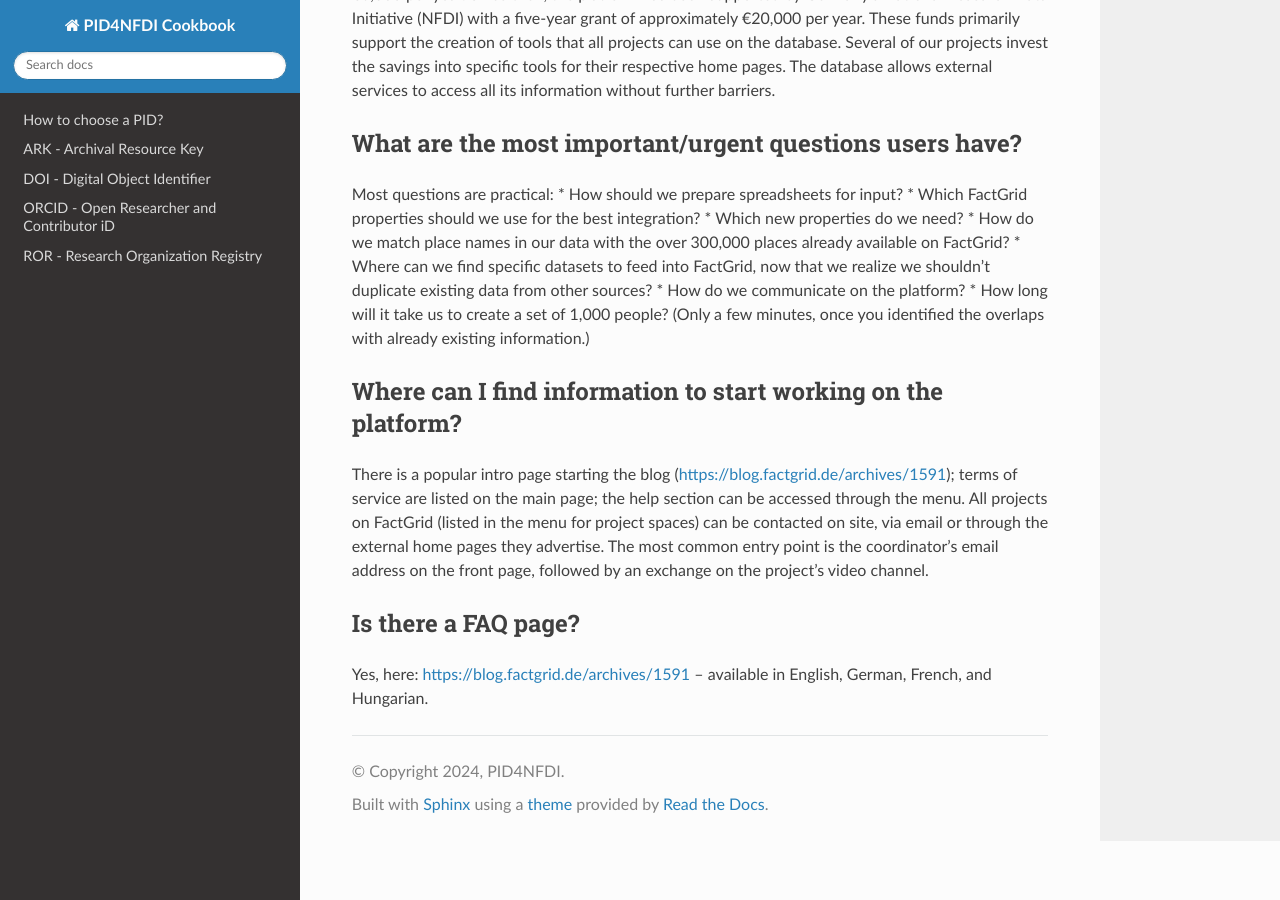
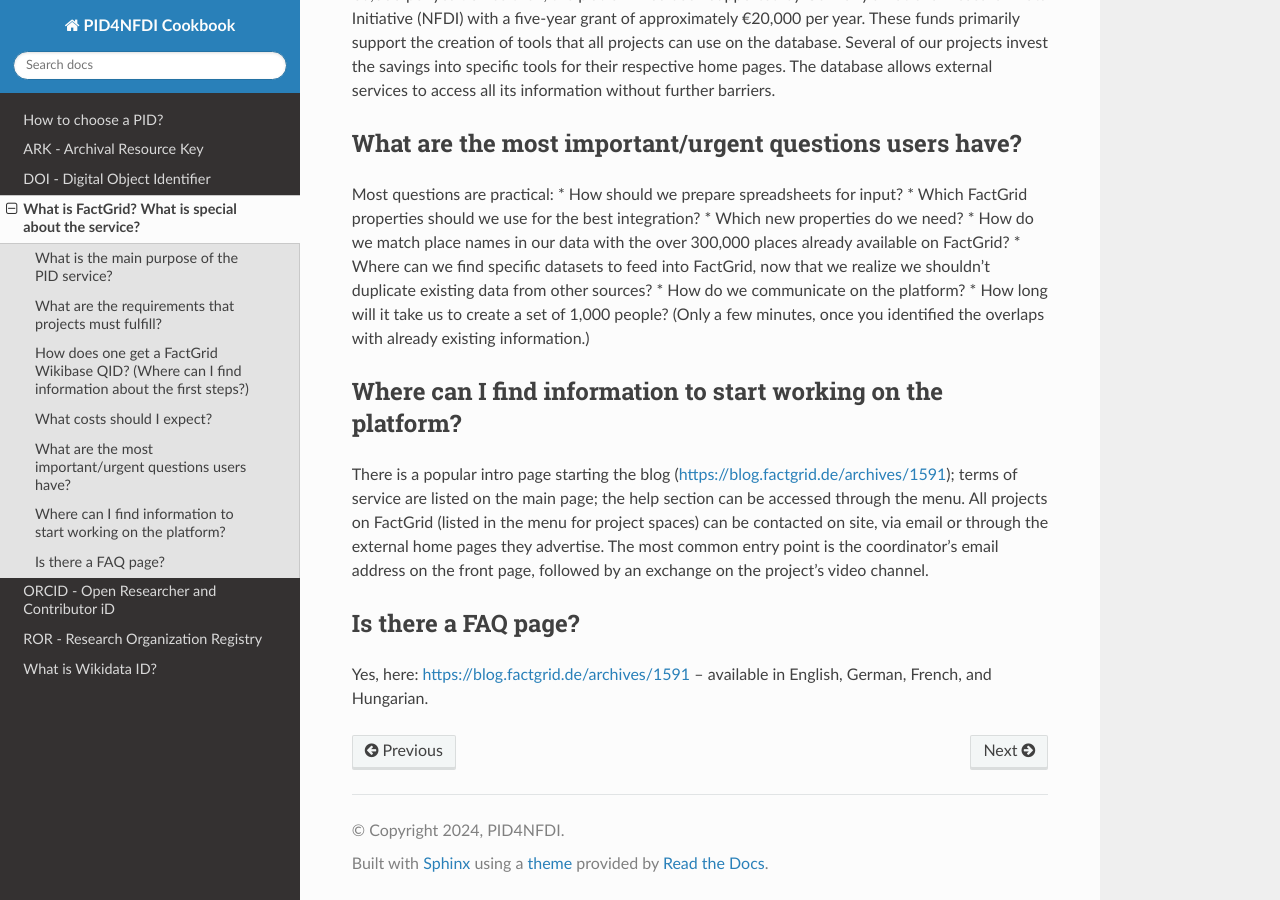
Before and after one commit to stephw-tib/pid4nfdi-training, a Sphinx documentation site: the page built from docs/source/factgrid.rst, in a window 1280 px wide and 900 px high, scrolled down 1670 px. Built offline with Sphinx 7.4.7 and the Read the Docs theme 3.1.0, drawn with Linux system fonts in a browser that asks for light colours; pages that are not in the unit, such as notebooks, are missing from menus.

Commit message:
Update index.rst
Signed-off-by: kahlertt <166626523+kahlertt@users.noreply.github.com>

```diff
--- a/docs/source/index.rst
+++ b/docs/source/index.rst
@@ -49,5 +49,9 @@
    choose
    ark
    doi
+   epic
+   factgrid
    orcid
+   pida
    ror
+   wikidata
```
